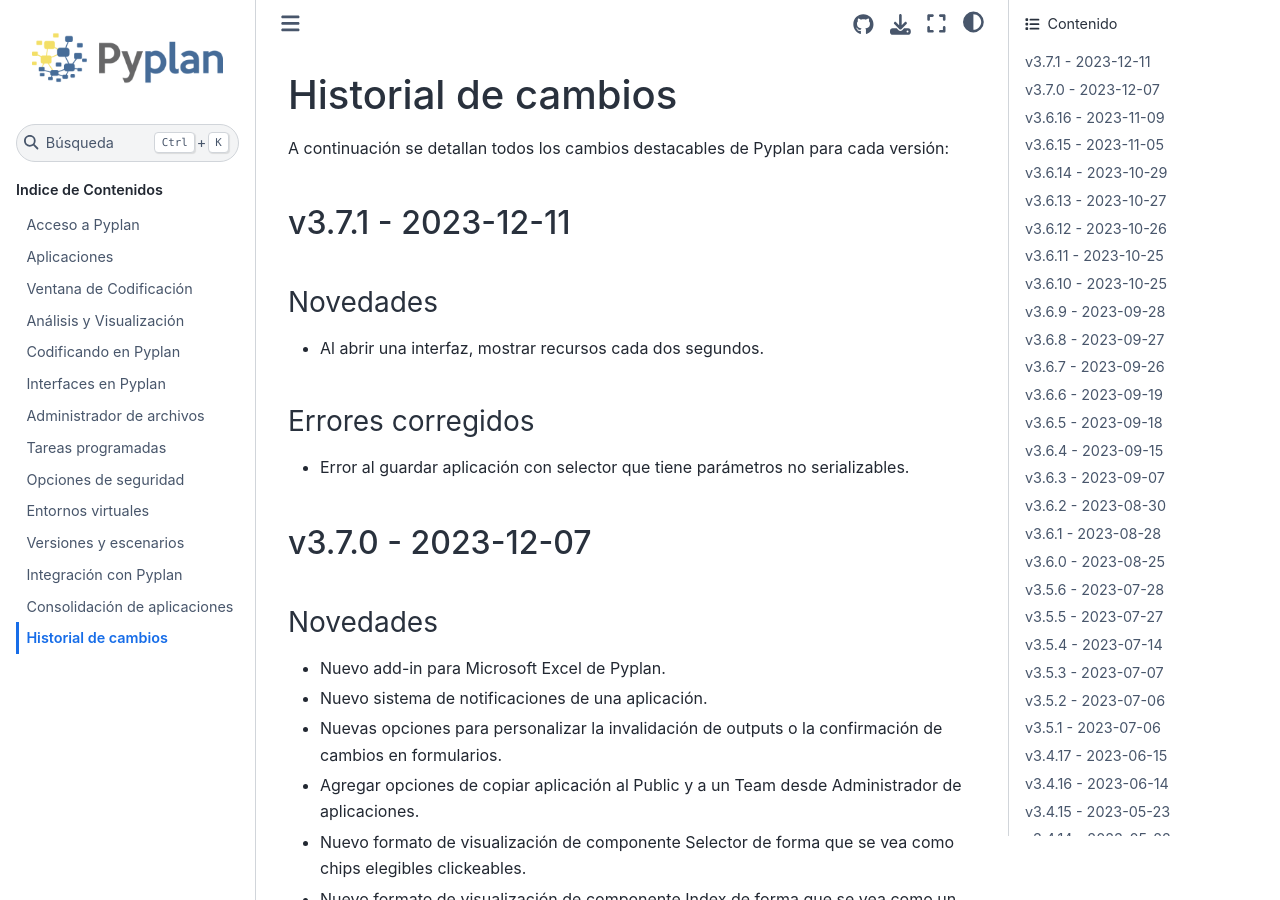
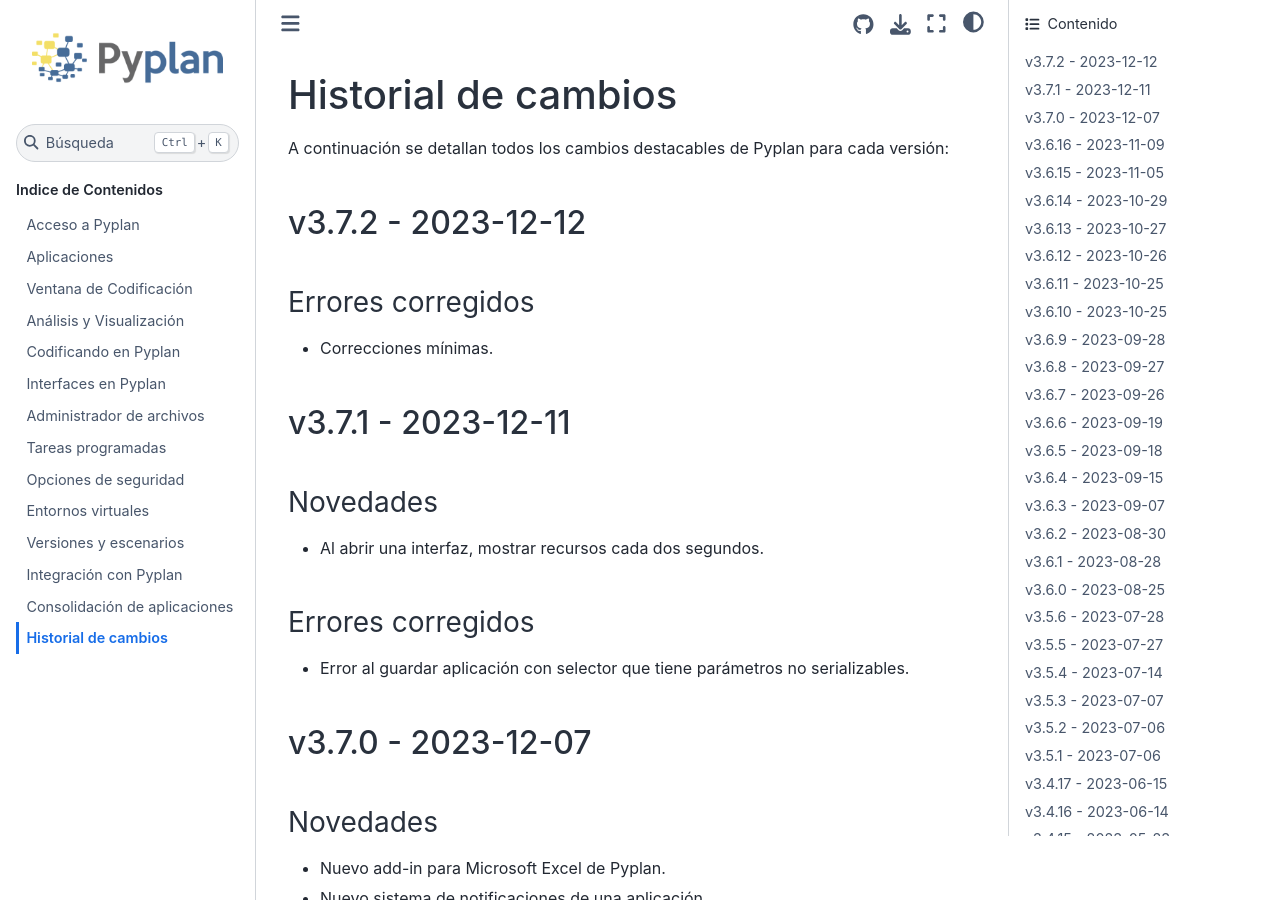
Before and after one commit to pyplan/pyplan, a Sphinx documentation site: the page built from docs/99_change_log/index.rst, in a window 1280 px wide and 900 px high. Built offline with Sphinx 7.4.7 and the Sphinx Book theme 1.1.4, drawn with Linux system fonts in a browser that asks for light colours.

Commit message:
changelog v3.7.2

```diff
--- a/docs/99_change_log/index.rst
+++ b/docs/99_change_log/index.rst
@@ -2,6 +2,16 @@ Historial de cambios
 ====================
 
 A continuación se detallan todos los cambios destacables de Pyplan para cada versión:
+
+v3.7.2 - 2023-12-12
+-------------------
+
+------------------
+Errores corregidos
+------------------
+
+- Correcciones mínimas.
+
 
 v3.7.1 - 2023-12-11
 -------------------
```
Also changed, not shown: 1 other file.
